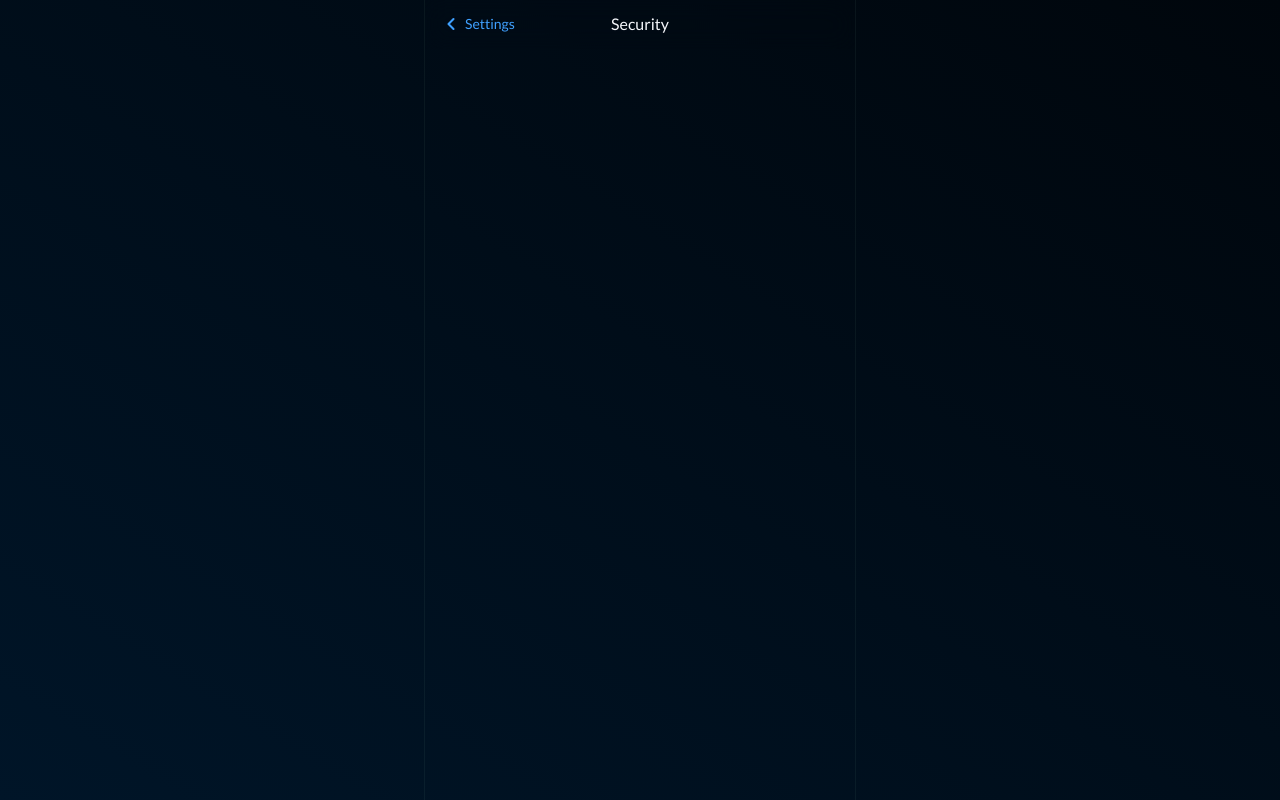
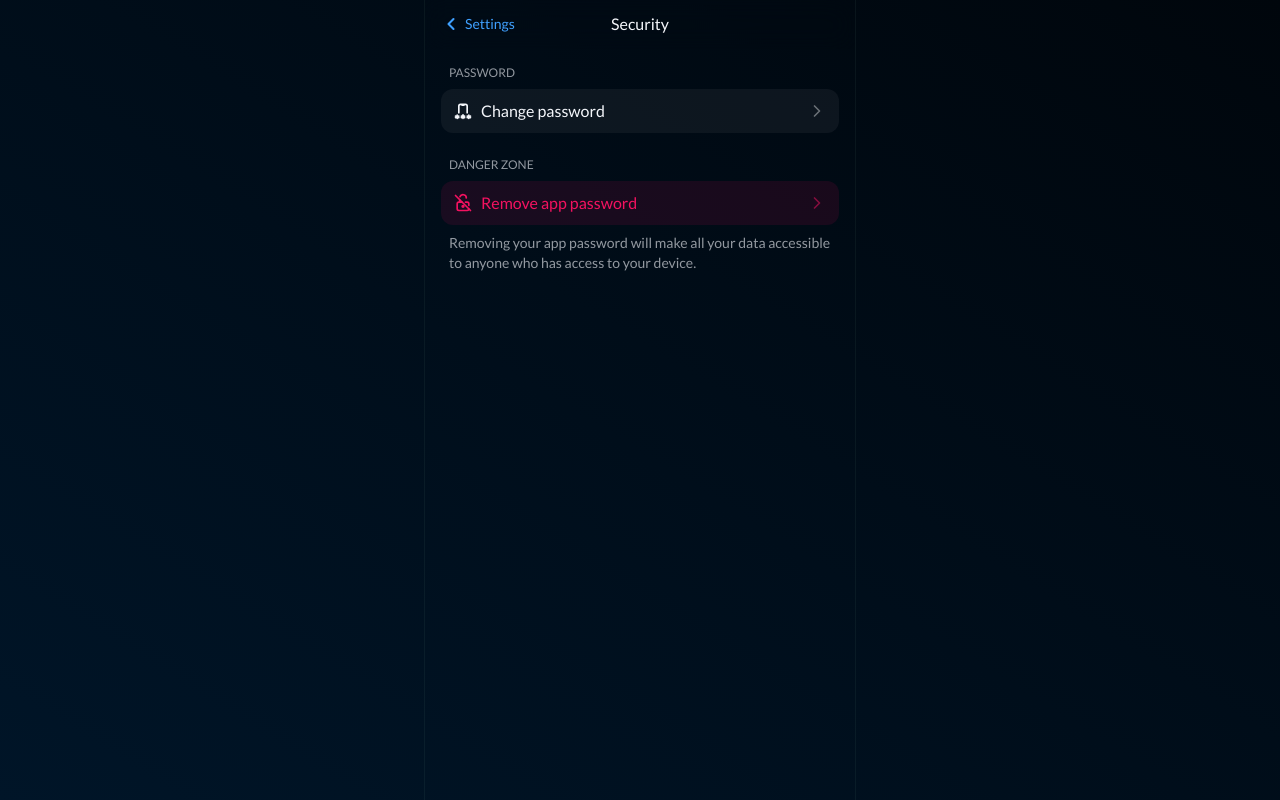
Before and after one commit to hrvsdev/cardnest, a React (Vite) app: page /user/security in a window 1280 px wide. Built offline with nearby package versions, Linux system fonts and the light colour scheme.

Commit message:
Add `Security` page buttons

```diff
--- a/src/pages/User/Security/index.tsx
+++ b/src/pages/User/Security/index.tsx
@@ -1,4 +1,9 @@
 import { Fragment } from "react";
+
+import { IconLockOpenOff, IconPasswordMobilePhone } from "@tabler/icons-react";
+
+import { SettingsGroup } from "@pages/User/components/Settings";
+import { SettingsButton, SettingsLink } from "@pages/User/components/Settings/Button.tsx";
 
 import { PageContainer } from "@components/Containers";
 import { SubPageHeader } from "@components/Header/SubPageHeader.tsx";
@@ -7,7 +12,26 @@ export function Security() {
 	return (
 		<Fragment>
 			<SubPageHeader title="Security" leftIconLabel="Settings" />
-			<PageContainer />
+			<PageContainer className="space-y-6">
+				<SettingsGroup title="Password">
+					<SettingsButton
+						onClick={() => {}}
+						Icon={IconPasswordMobilePhone}
+						title="Change password"
+					/>
+				</SettingsGroup>
+				<SettingsGroup title="Danger zone" description={DESC}>
+					<SettingsLink
+						isDanger
+						to="#"
+						Icon={IconLockOpenOff}
+						title="Remove app password"
+					/>
+				</SettingsGroup>
+			</PageContainer>
 		</Fragment>
 	);
 }
+
+const DESC =
+	"Removing your app password will make all your data accessible to anyone who has access to your device.";
```
